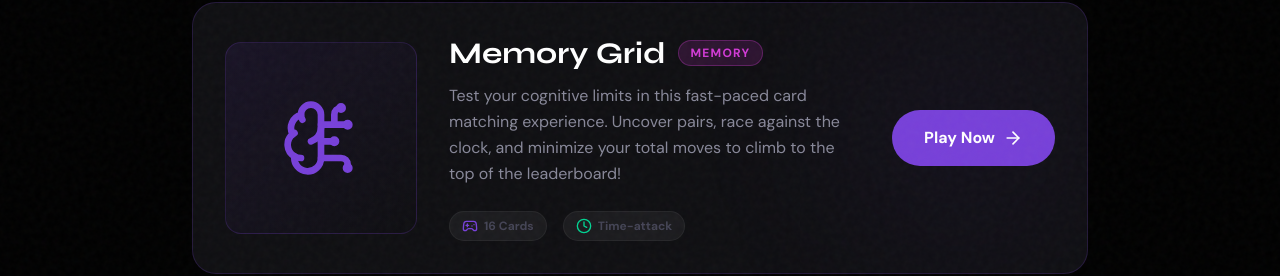
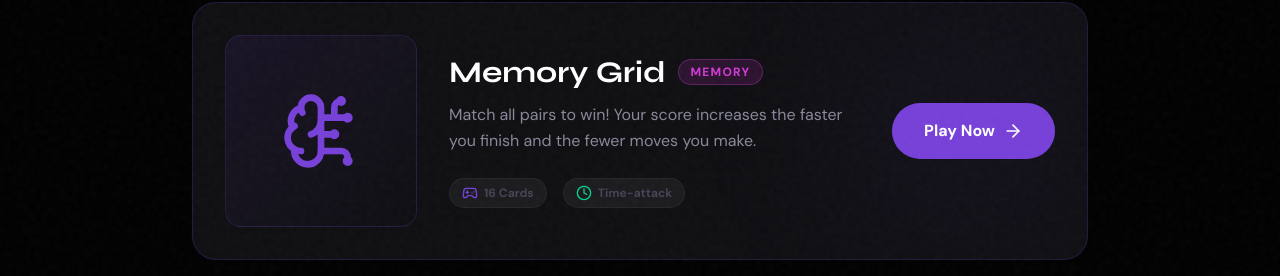
Before and after one commit to kyroshbrand/kyrosh1, a Next.js app: page /games in a window 1280 px wide. Shown: the part 374-650 px from the top of the page. Built offline with nearby package versions, Linux system fonts and the light colour scheme; no server answers; the database is empty.

Commit message:
docs: update game description text in games page

```diff
--- a/app/(main)/games/page.tsx
+++ b/app/(main)/games/page.tsx
@@ -51,7 +51,7 @@ export default function GamesPage() {
                 </div>
 
                 <p className="text-text_secondary mb-6 max-w-xl leading-relaxed text-sm md:text-base">
-                  Test your cognitive limits in this fast-paced card matching experience. Uncover pairs, race against the clock, and minimize your total moves to climb to the top of the leaderboard!
+                  Match all pairs to win! Your score increases the faster you finish and the fewer moves you make.
                 </p>
 
                 {/* Info tags */}
```
